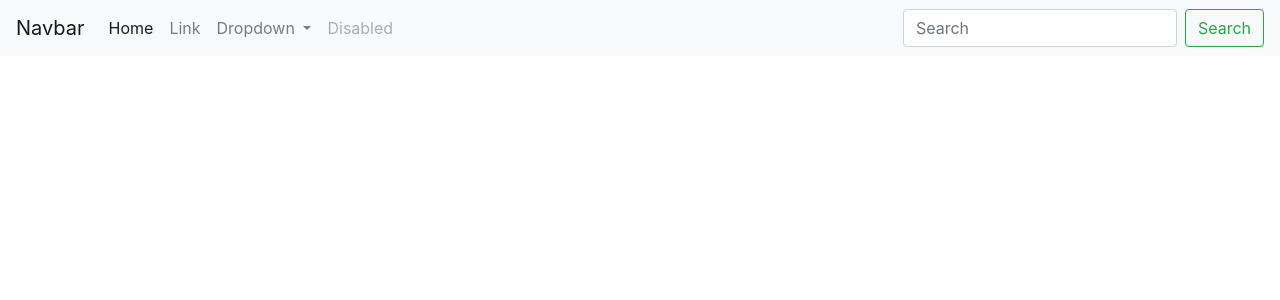
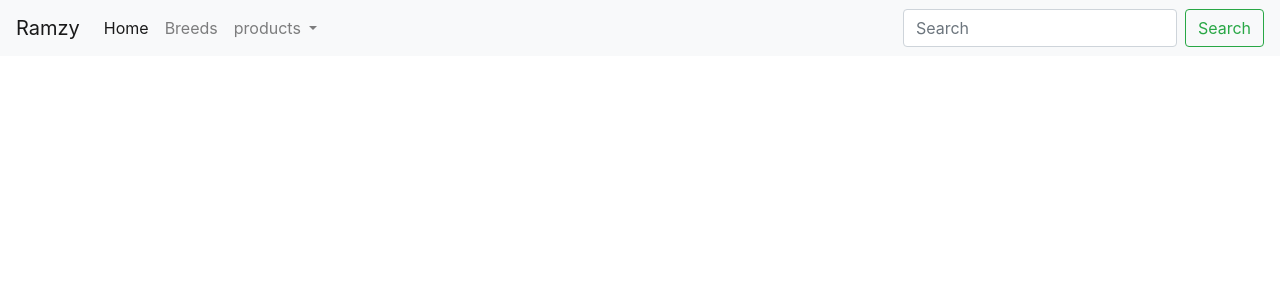
Before and after one commit to mwaiyusuf/pyshop, a Django app: template products/templates/base.html in a window 1280 px wide. Shown: the top 300 px of the page. Run offline with Django 3.2, Linux system fonts and the light colour scheme; the template is opened without the code that fills it, so the values that code supplies are empty; some libraries are stand-ins or nearby versions.

```diff
--- a/products/templates/base.html
+++ b/products/templates/base.html
@@ -8,11 +8,11 @@
     <!-- Bootstrap CSS -->
     <link rel="stylesheet" href="https://stackpath.bootstrapcdn.com/bootstrap/4.4.1/css/bootstrap.min.css" integrity="sha384-Vkoo8x4CGsO3+Hhxv8T/Q5PaXtkKtu6ug5TOeNV6gBiFeWPGFN9MuhOf23Q9Ifjh" crossorigin="anonymous">
 
-    <title>Hello, world!</title>
+    <title>kuramzan</title>
   </head>
   <body>
   <nav class="navbar navbar-expand-lg navbar-light bg-light">
-  <a class="navbar-brand" href="#">Navbar</a>
+  <a class="navbar-brand" href="#">Ramzy</a>
   <button class="navbar-toggler" type="button" data-toggle="collapse" data-target="#navbarSupportedContent" aria-controls="navbarSupportedContent" aria-expanded="false" aria-label="Toggle navigation">
     <span class="navbar-toggler-icon"></span>
   </button>
@@ -23,21 +23,21 @@
         <a class="nav-link" href="#">Home <span class="sr-only">(current)</span></a>
       </li>
       <li class="nav-item">
-        <a class="nav-link" href="#">Link</a>
+        <a class="nav-link" href="#">Breeds</a>
       </li>
       <li class="nav-item dropdown">
         <a class="nav-link dropdown-toggle" href="#" id="navbarDropdown" role="button" data-toggle="dropdown" aria-haspopup="true" aria-expanded="false">
-          Dropdown
+          products
         </a>
         <div class="dropdown-menu" aria-labelledby="navbarDropdown">
-          <a class="dropdown-item" href="#">Action</a>
-          <a class="dropdown-item" href="#">Another action</a>
+          <a class="dropdown-item" href="#">Kuku</a>
+          <a class="dropdown-item" href="#">Eggs</a>
           <div class="dropdown-divider"></div>
-          <a class="dropdown-item" href="#">Something else here</a>
+          <a class="dropdown-item" href="#"></a>
         </div>
       </li>
       <li class="nav-item">
-        <a class="nav-link disabled" href="#" tabindex="-1" aria-disabled="true">Disabled</a>
+        <a class="nav-link disabled" href="#" tabindex="-1" aria-disabled="true"></a>
       </li>
     </ul>
     <form class="form-inline my-2 my-lg-0">
```
